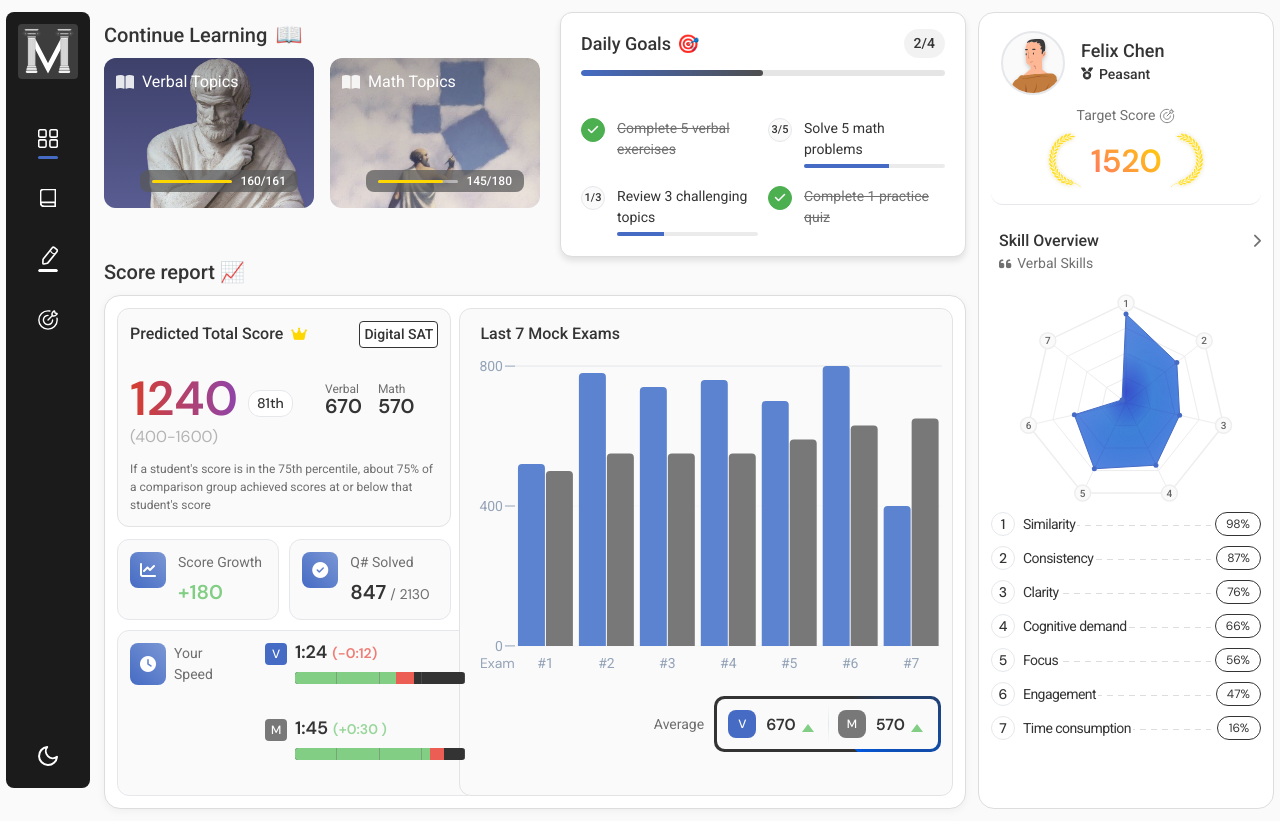
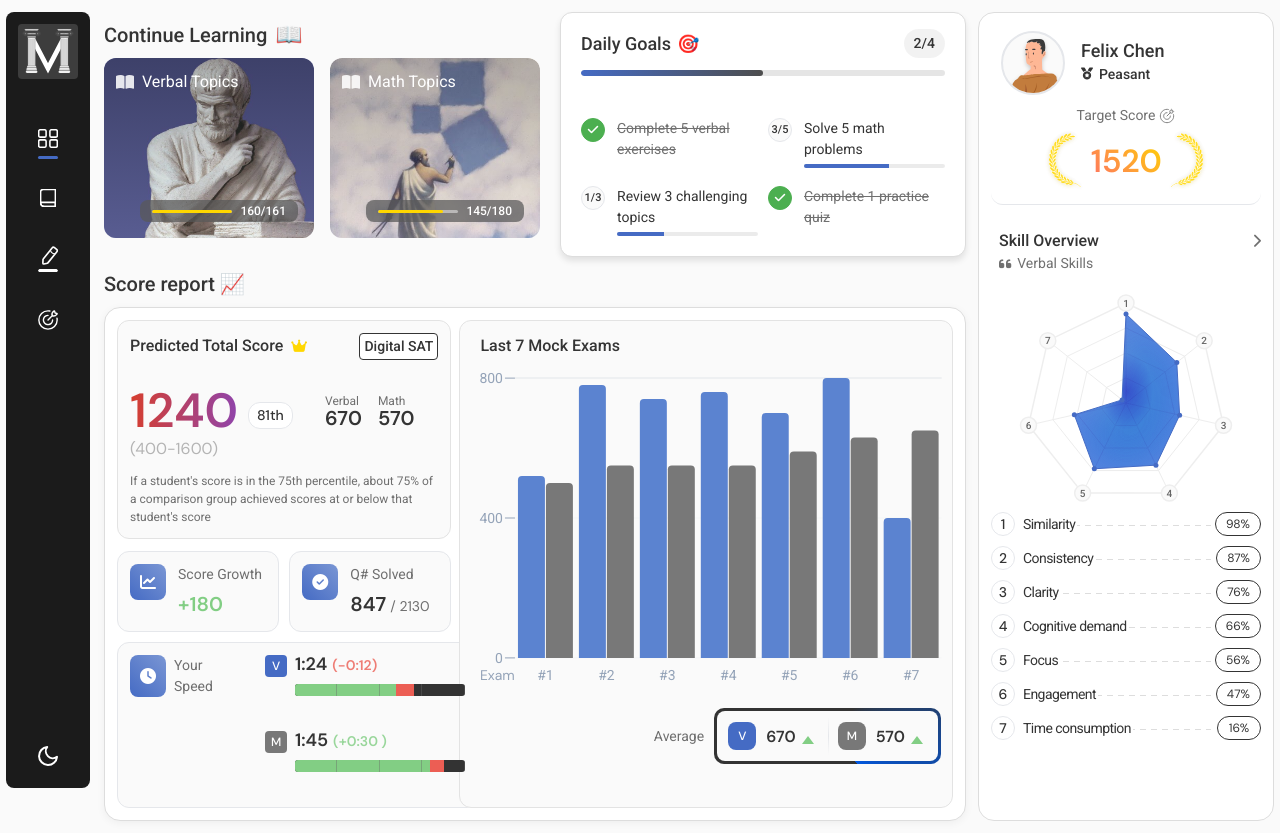
Before and after one commit to Orujhimaru/max_odyssey, a React (Vite) app: page /dashboard in a window 1280 px wide. Built offline with nearby package versions, Linux system fonts and the light colour scheme; sample sign-in values are in the browser's storage; a web font is replaced by a local one.

Commit message:
design: minor fixes for task list

```diff
--- a/src/components/ContinueLearning/ContinueLearning.css
+++ b/src/components/ContinueLearning/ContinueLearning.css
@@ -1,5 +1,5 @@
 .continue-learning {
-  margin-bottom: 16px;
+  /* margin-bottom: 16px; */
   padding-top: 8px;
 }
 
@@ -36,7 +36,7 @@
   background-position: center;
   border-radius: 12px;
   padding: 12px;
-  height: 150px;
+  height: 180px;
   display: flex;
   flex-direction: column;
   justify-content: flex-start;
--- a/src/pages/DashboardPage/Dashboard.css
+++ b/src/pages/DashboardPage/Dashboard.css
@@ -91,6 +91,7 @@
   display: flex;
   gap: 20px;
   width: 100%;
+  margin-bottom: 12px;
 }
 
 /* .top-row > * {
```
